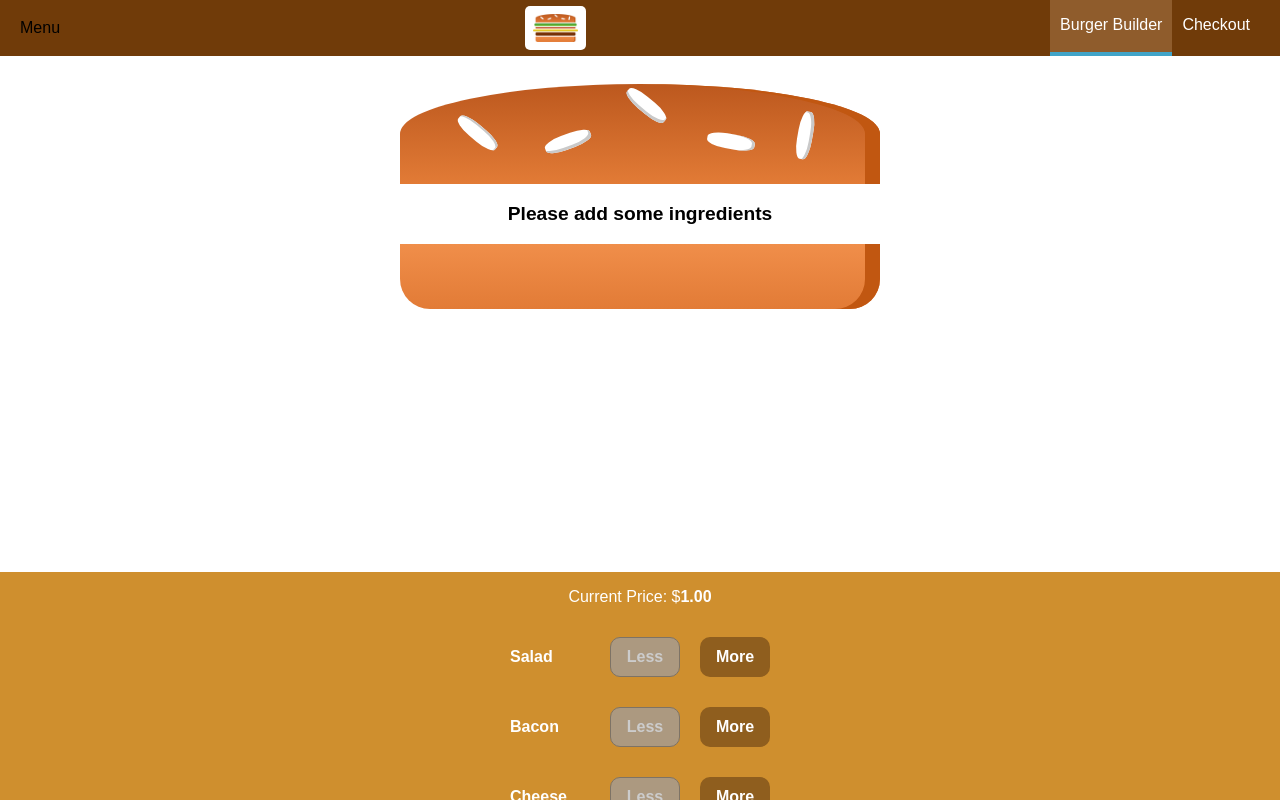
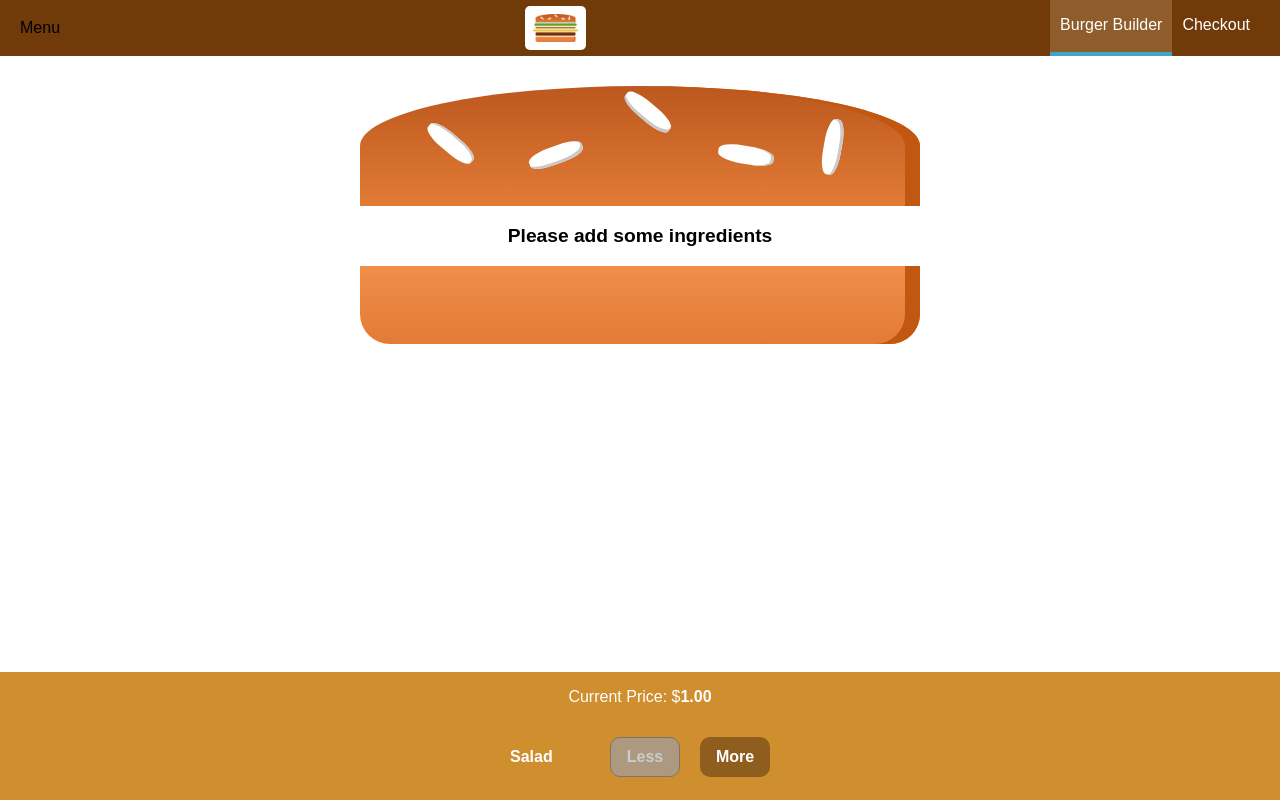
Before and after one commit to TanishqSingla/Burger-Builder, a React (Create React App) app: page / in a window 1280 px wide. Shown: the top 800 px of the page. Built offline with nearby package versions, Linux system fonts and the light colour scheme.

Commit message:
Fixing bugs

```diff
--- a/src/components/Burger/Burger.module.css
+++ b/src/components/Burger/Burger.module.css
@@ -1,24 +1,30 @@
 .Burger {
-  width: 700px;
+  width: auto;
   margin: auto;
-  height: 600px;
+  height: 250px;
   overflow: scroll;
-  overflow-x: hidden;
   text-align: center;
+  font-weight: bold;
   font-size: 1.2rem;
-  font-weight: bold;
 }
 
-@media (max-width: 700px) {
+@media (min-width: 500px) and (min-height: 400px) {
+  .Burger {
+    width: 350px;
+    height: 300px;
+  }
+}
+
+@media (min-width: 500px) and (min-height: 401px) {
   .Burger {
     width: 450px;
     height: 400px;
   }
 }
 
-@media (max-width: 1400px) {
+@media (min-width: 1000px) and (min-height: 700px) {
   .Burger {
-    width: 600px;
-    height: 500px;
+    width: 700px;
+    height: 600px;
   }
 }
```
